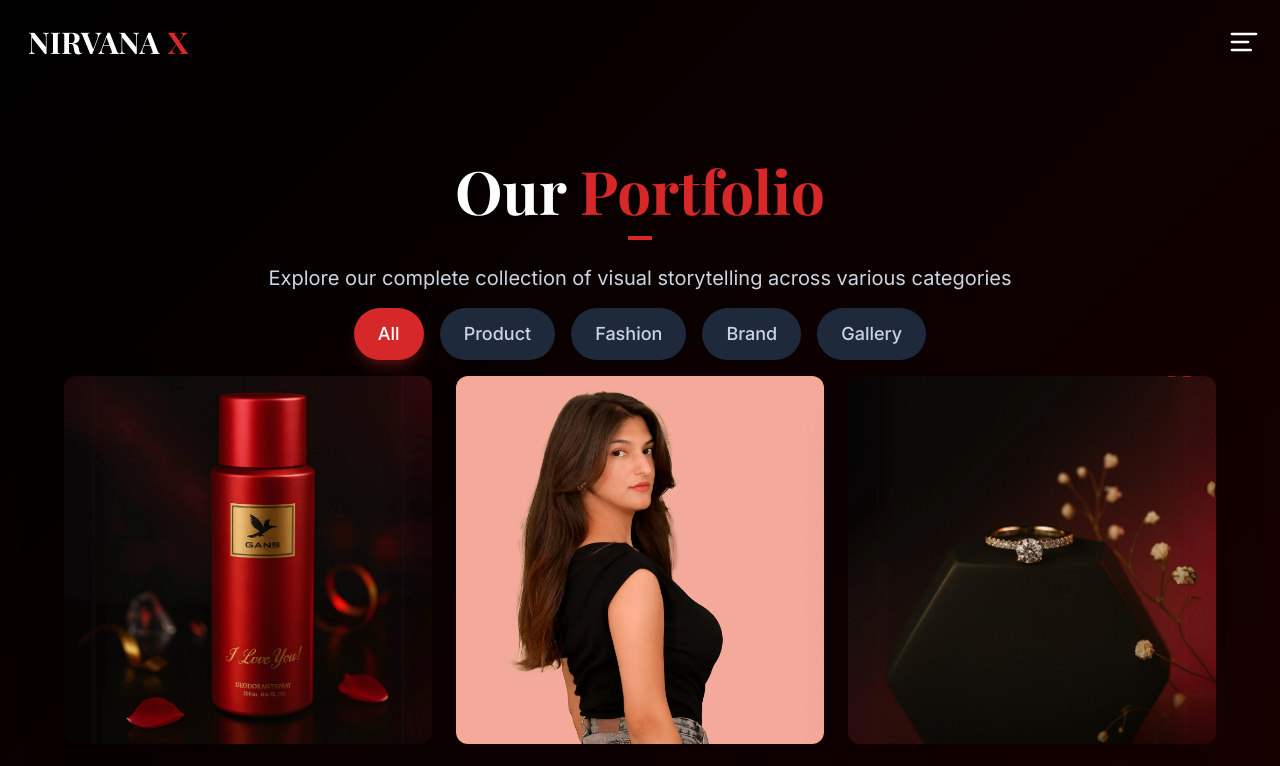
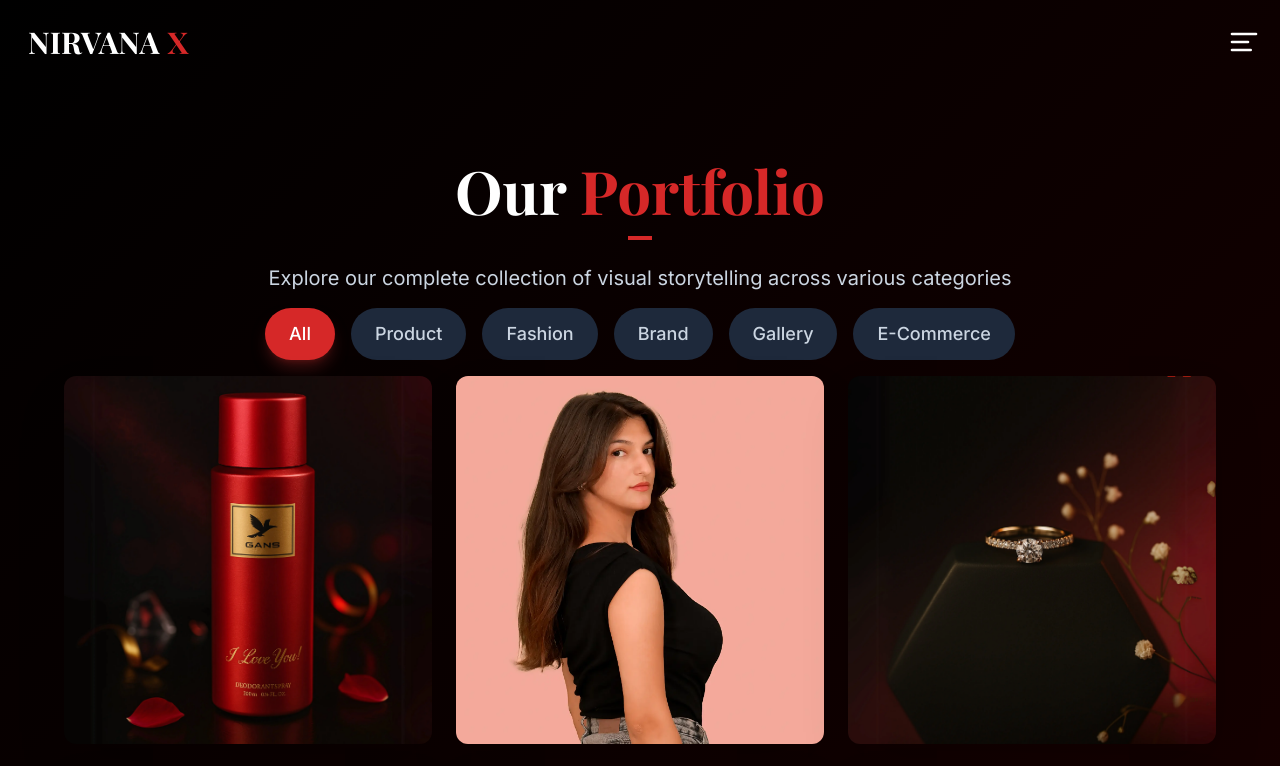
Before and after one commit to 1nup-AM/Nirvana, a React (Vite) app: page /portfolio in a window 1280 px wide. Shown: the top 766 px of the page. Built offline with nearby package versions, Linux system fonts and the light colour scheme.

Commit message:
Update PortfolioPage.tsx added e commerce section

```diff
--- a/src/pages/PortfolioPage.tsx
+++ b/src/pages/PortfolioPage.tsx
@@ -136,6 +136,30 @@ const portfolioItems = [
     category: 'Brand',
     image: 'Brand/8.webp',
     title: 'Winter Collection',
+  },
+  {
+    id: 23,
+    category: 'E-Commerce',
+    image: 'E-commerce/1.webp',
+    title: 'Rings of Radiance',
+  },
+  {
+    id: 24,
+    category: 'E-Commerce',
+    image: 'E-commerce/2.webp',
+    title: 'Rings of Radiance',
+  },
+  {
+    id: 25,
+    category: 'E-Commerce',
+    image: 'E-commerce/3.webp',
+    title: 'Rings of Radiance',
+  },
+  {
+    id: 26,
+    category: 'E-Commerce',
+    image: 'E-commerce/4.webp',
+    title: 'Rings of Radiance',
   }
 ];
 
```
